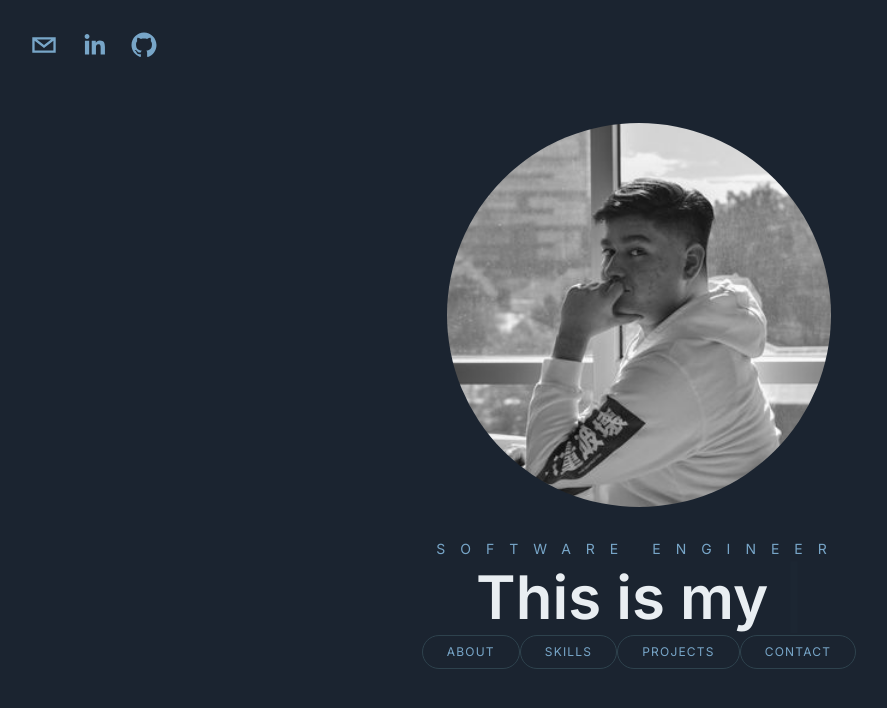
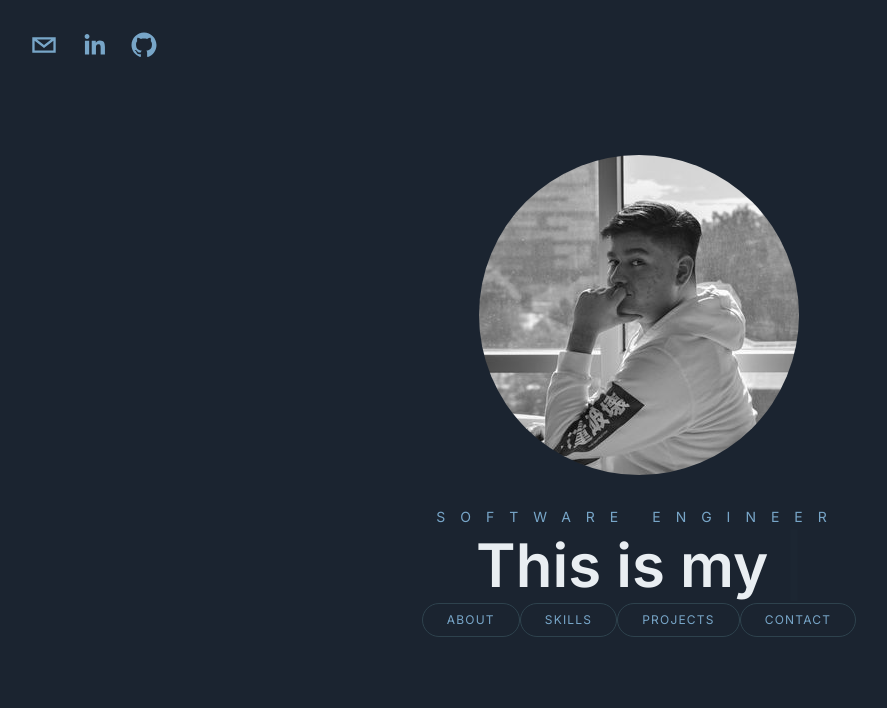
Before and after one commit to jcasi/jcasi_portfolio, a Next.js app: page / in a window 1280 px wide. Shown: the top 708 px of the page, without its empty margins (1-888 px from the left). Built offline with nearby package versions, Linux system fonts and the light colour scheme.

Commit message:
Adjusted image for hero section

```diff
--- a/components/Hero.tsx
+++ b/components/Hero.tsx
@@ -18,12 +18,10 @@ export default function Hero({}: Props) {
 
   return (
     <div className="h-screen flex flex-col space-y-8 items-center justify-center text-center overflow-hidden font-inter">
-      <Image
-        src="/profilepic.jpg"
-        width={384}
-        height={384}
-        alt="Photo of the author"
-        className="relative rounded-full mx-auto object-cover"
+      <img
+      className="relative rounded-full h-128 w-128 mx-auto object-cover"
+      src="/profilepic.jpg"
+      alt="Photo of the author"
       />
       <div>
         <h2 className="text-sm uppercase text-light-slate pb-2 tracking-[15px]">
--- a/package.json
+++ b/package.json
@@ -10,7 +10,7 @@
   },
   "dependencies": {
     "@types/node": "18.15.11",
-    "@types/react": "18.0.33",
+    "@types/react": "^18.0.33",
     "@types/react-dom": "18.0.11",
     "eslint": "8.37.0",
     "eslint-config-next": "13.2.4",
```
Also changed, not shown: 1 other file (tests, documents, lock files or other folders).
